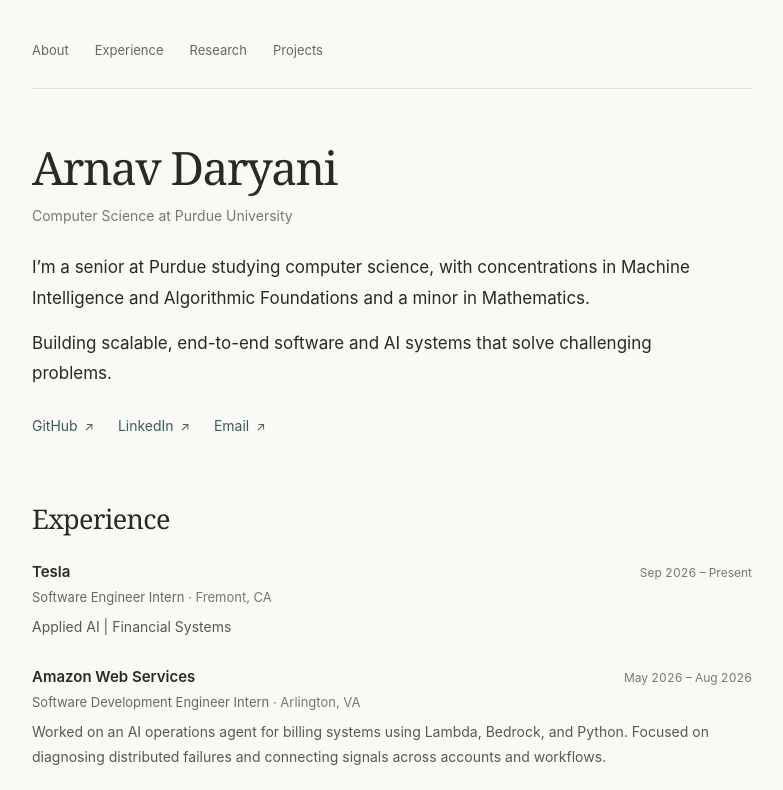
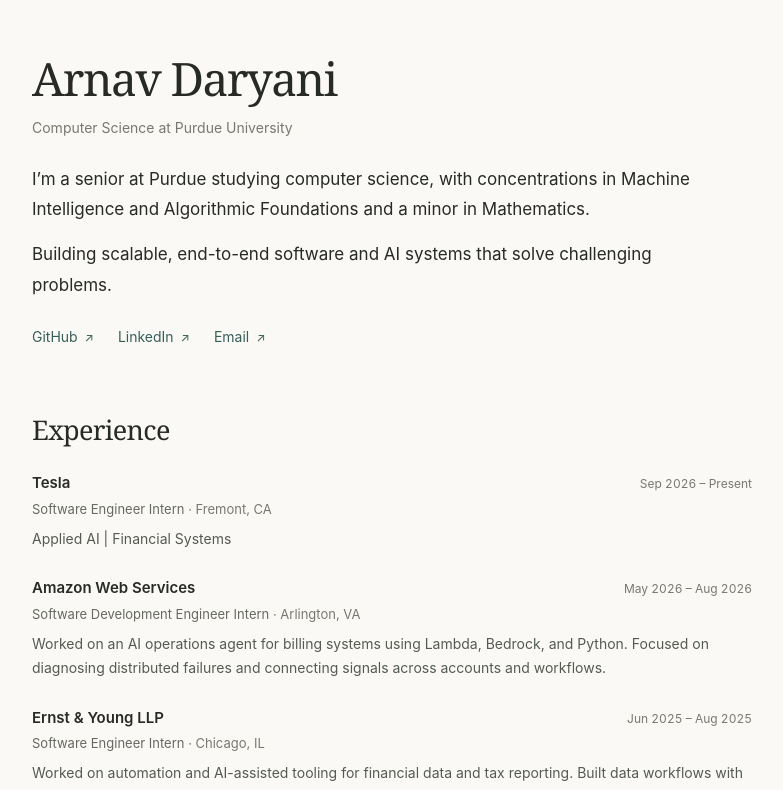
Before and after one commit to arnavdaryani/Personal-Website, a React (Vite) app: page / in a window 1280 px wide. Shown: the top 790 px of the page, without its empty margins (248-1031 px from the left). Built offline with nearby package versions, Linux system fonts and the light colour scheme.

Commit message:
Remove top navigation from single-page portfolio

```diff
--- a/src/pages/Home.jsx
+++ b/src/pages/Home.jsx
@@ -1,11 +1,9 @@
-import { Navbar } from "../components/Navbar";
 import { AboutSection } from "../components/AboutSection";
 import { ProjectsSection } from "../components/ProjectsSection";
 import { ExperienceSection } from "../components/ExperienceSection";
 export const Home = () => {
   return (
     <div className="min-h-screen bg-background text-foreground overflow-x-clip">
-      <Navbar />
       <a href="#about" className="skip-link">Skip to content</a>
       <main>
         <AboutSection />
```
Also changed, not shown: 2 other files (tests, documents, lock files or other folders).
